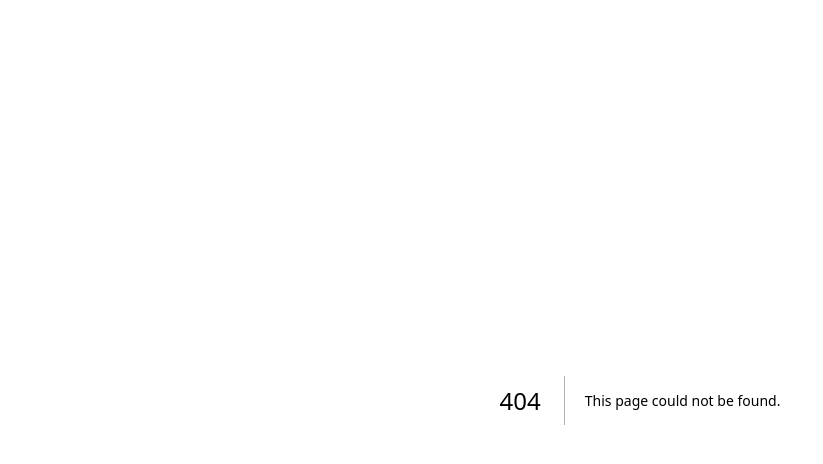
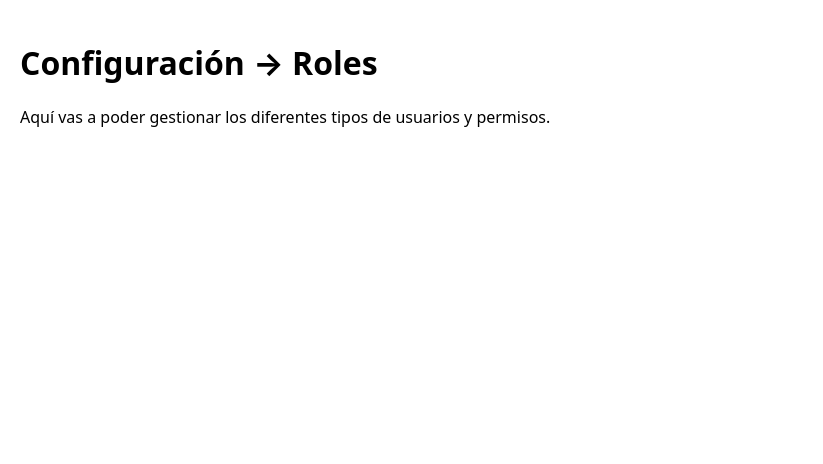
Before and after one commit to islaemanuel25-glitch/minimarket7, a Next.js app: page /dashboard/roles in a window 1280 px wide. Before the commit this address had no page. Shown: the top 464 px of the page, without its empty margins (0-823 px from the left). Built offline with nearby package versions, Linux system fonts and the light colour scheme.

Commit message:
Create page.jsx

```diff
--- /dev/null
+++ b/app/dashboard/roles/page.jsx
@@ -0,0 +1,8 @@
+export default function Roles() {
+  return (
+    <div style={{ padding: 20 }}>
+      <h1>Configuración → Roles</h1>
+      <p>Aquí vas a poder gestionar los diferentes tipos de usuarios y permisos.</p>
+    </div>
+  );
+}
```
